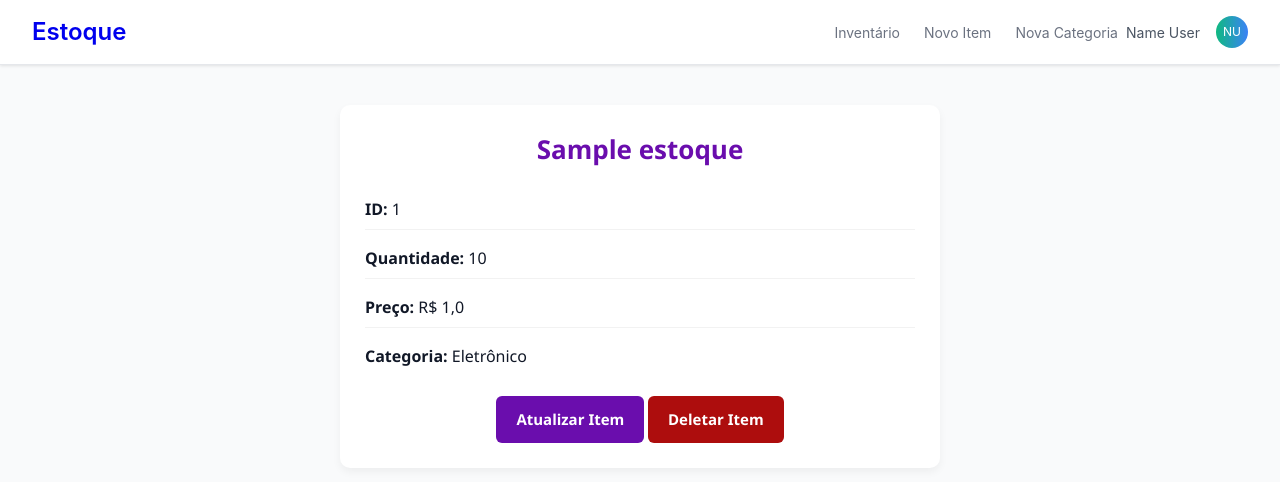
After one commit to pedroszdev/Sistema-de-Estoque-Django, a Django app: page /1/ in a window 1280 px wide. The commit adds this page. Shown: the top 482 px of the page. Run offline with Django 5.2, Linux system fonts and the light colour scheme; data comes from the database, SQL or seed files in the repository; both versions use the stored data as it was after the commit; tables that the repository leaves empty hold one stand-in row (values such as "Sample post").

Commit message:
pag do item sozinho, att item e delete item

```diff
--- a/SistemaEstoque/templates/SistemaEstoque/inventario.html
+++ b/SistemaEstoque/templates/SistemaEstoque/inventario.html
@@ -33,7 +33,7 @@
                     {% for item in estoque %}
                         <tr class="table-row">{% comment "" %} dados do contato em cada coluna especifica{% endcomment %}
                             <td class="table-cel">
-                                <a href=" " class="table-link"> {% comment "" %} Link no id para ir pra informaçoes de determinado contato{% endcomment %}
+                                <a href="{% url 'SistemaEstoque:item_sozinho' item.id %}" class="table-link"> {% comment "" %} Link no id para ir pra informaçoes de determinado contato{% endcomment %}
                                     {{item.id}}
                                 </a>
                             </td>
--- /dev/null
+++ b/SistemaEstoque/templates/SistemaEstoque/item_sozinho.html
@@ -0,0 +1,23 @@
+{% extends "global/base.html" %}
+{% block content %}
+    <div class="item-container">
+            <h1 class="item-title">{{ item.nome }}</h1>
+
+            <div class="item-details">
+                <p><strong>ID:</strong> {{ item.id }}</p>
+                <p><strong>Quantidade:</strong> {{ item.quantidade }}</p>
+                <p><strong>Preço:</strong> R$ {{ item.preco }}</p>
+                <p><strong>Categoria:</strong> {{ item.categoria|default:"Sem categoria" }}</p>
+            </div>
+
+            <div class="item-actions">
+                <a href="{% url 'SistemaEstoque:update' item.id %}" class="btn-update">
+                    Atualizar Item
+                </a>
+                <a href="{% url 'SistemaEstoque:delete' item.id %}" class="btn-delete">
+                    Deletar Item
+                </a>
+            </div>
+    </div>
+
+{% endblock content %}
--- a/SistemaEstoque/urls.py
+++ b/SistemaEstoque/urls.py
@@ -6,9 +6,11 @@ app_name='SistemaEstoque'
 
 urlpatterns = [
     path('', views.home, name='home'),
-    path('inventario/', views.inventario, name='inventario'),
     path('novo_item/', views.add_item, name='novo_item'),
     path('nova_categoria/', views.add_ctg, name='nova_categoria'),
     path('inventario/', views.inventario , name='inventario'),
     path('inventario/search/', views.search , name='search'),
+    path('update/<int:id_item>/', views.update , name='update'),
+    path('<int:id_item>/', views.item_sozinho , name='item_sozinho'),
+    path('delete/<int:id_item>/', views.delete , name='delete'),
 ]
--- a/SistemaEstoque/views/__init__.py
+++ b/SistemaEstoque/views/__init__.py
@@ -2,3 +2,4 @@ from .index import *
 from .inventario import *
 from .novo_item import *
 from .nova_ctg import *
+from.item_sozinho import *
--- /dev/null
+++ b/SistemaEstoque/views/item_sozinho.py
@@ -0,0 +1,8 @@
+from django.shortcuts import render, get_object_or_404
+from SistemaEstoque.models import Estoque
+def item_sozinho(request, id_item):
+    item= Estoque.objects.get(id=id_item)
+    contexto={
+        'item': item,
+    }
+    return render(request, 'SistemaEstoque/item_sozinho.html', contexto)
--- a/base_static/global/style.css
+++ b/base_static/global/style.css
@@ -390,3 +390,66 @@ input:focus, select:focus, textarea:focus {
 .contacts-table td:last-child {
     border-right: none;
 }
+.item-container {
+    max-width: 600px;
+    margin: 40px auto;
+    padding: 25px;
+    background: white;
+    border-radius: 10px;
+    box-shadow: 0 4px 8px rgba(0,0,0,0.05);
+    font-family: 'Segoe UI', Tahoma, Geneva, Verdana, sans-serif;
+}
+
+.item-title {
+    font-size: 26px;
+    color: #6a0dad;
+    margin-bottom: 20px;
+    text-align: center;
+}
+
+.item-details p {
+    font-size: 16px;
+    margin: 8px 0;
+    padding: 8px 0;
+    border-bottom: 1px solid rgba(0,0,0,0.05);
+}
+
+.item-details p:last-child {
+    border-bottom: none;
+}
+
+.item-actions {
+    margin-top: 20px;
+    text-align: center;
+}
+
+.btn-update {
+    display: inline-block;
+    padding: 12px 20px;
+    background-color: #6a0dad;
+    color: white;
+    font-size: 15px;
+    font-weight: bold;
+    border-radius: 6px;
+    text-decoration: none;
+    transition: background-color 0.2s ease-in-out;
+}
+
+.btn-update:hover {
+    background-color: #5500b8;
+}
+.btn-delete {
+    display: inline-block;
+    padding: 12px 20px;
+    background-color: #ad0d0d;
+    color: white;
+    font-size: 15px;
+    font-weight: bold;
+    border-radius: 6px;
+    text-decoration: none;
+    transition: background-color 0.2s ease-in-out;
+}
+
+.btn-delete:hover {
+    background-color: #b80000;
+}
--- a/base_templates/global/partials/forms.html
+++ b/base_templates/global/partials/forms.html
@@ -32,6 +32,7 @@
         <div class="form-group">
             <button class="btn" type="submit">Enviar</button> {% comment %} Botão para enviar o formulario {% endcomment %}
         </div>
+
     </div>
 
 </form>
```
Also changed, not shown: SistemaEstoque/templates/SistemaEstoque/update.html (added, +13 -0 lines), SistemaEstoque/views/novo_item.py (+30 -1 lines), SistemaEstoque/views/inventario.py (line endings or trailing spaces), db.sqlite3.
